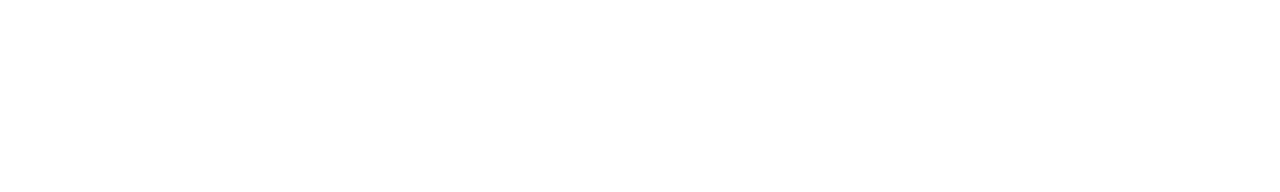
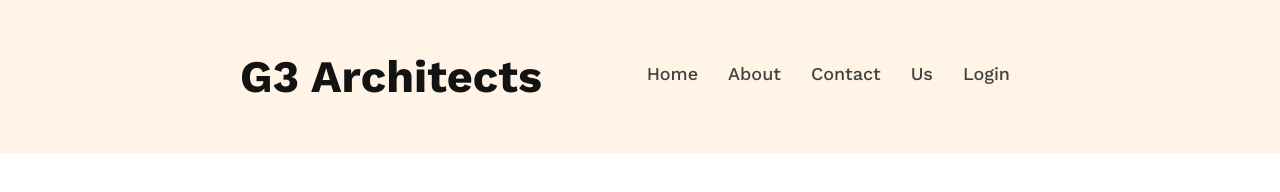
Before and after one commit to Amin7775/G3-Architect-Website, a plain HTML site: page index.html in a window 1280 px wide. Drawn offline with nearby package versions, Linux system fonts and the light colour scheme.

Commit message:
Added Navbar, setup google fonts

```diff
--- a/index.html
+++ b/index.html
@@ -1,13 +1,43 @@
 <!DOCTYPE html>
 <html lang="en">
-<head>
-    <meta charset="UTF-8">
-    <meta name="viewport" content="width=device-width, initial-scale=1.0">
+  <head>
+    <meta charset="UTF-8" />
+    <meta name="viewport" content="width=device-width, initial-scale=1.0" />
     <title>G3 Architect Website</title>
 
-    <link rel="stylesheet" href="styles/style.css">
-</head>
-<body>
+    <link rel="stylesheet" href="styles/style.css" />
 
-</body>
+    <link rel="preconnect" href="https://fonts.googleapis.com" />
+    <link rel="preconnect" href="https://fonts.gstatic.com" crossorigin />
+    <link
+      href="https://fonts.googleapis.com/css2?family=Work+Sans:wght@200;300;400;500;600;700;800&display=swap"
+      rel="stylesheet"
+    />
+  </head>
+  <body>
+    <!-- Header Start -->
+    <header class="header">
+      <!-- nav Start -->
+      <nav class="navbar">
+        <h1 class="navbar-title primary-title-font">G3 Architects</h1>
+
+        <ul>
+          <li><a href="">Home</a></li>
+          <li><a href="">About</a></li>
+          <li><a href="">Contact</a></li>
+          <li><a href="">Us</a></li>
+          <li><a href="">Login</a></li>
+        </ul>
+      </nav>
+      <!-- nav End -->
+    </header>
+    <!-- Header End -->
+    <!-- Main Start -->
+    <main></main>
+    <!-- Main End -->
+
+    <!-- Footer Start -->
+    <footer></footer>
+    <!-- Footer End -->
+  </body>
 </html>
--- a/styles/style.css
+++ b/styles/style.css
@@ -0,0 +1,45 @@
+/* Shared Styles */
+* {
+  font-family: "Work Sans", sans-serif;
+  margin: 0;
+  padding: 0;
+}
+
+.primary-title-font {
+  color: #131313;
+  font-weight: 700;
+}
+
+/* Heading Styles - Start */
+.header {
+  background: rgba(255, 144, 14, 0.1);
+  padding: 50px 240px;
+}
+
+/* Navbar Styles - Start */
+.navbar {
+  display: flex;
+  justify-content: space-between;
+}
+.navbar-title {
+  font-size: 45px;
+}
+
+.navbar > ul {
+  display: flex;
+  margin-top: 13px;
+}
+
+.navbar > ul > li {
+  list-style: none;
+  margin-right: 30px;
+}
+
+.navbar > ul > li > a {
+  text-decoration: none;
+  color: #424242;
+  font-size: 18px;
+  font-weight: 500;
+}
+/* Navbar Styles - End */
+/* Heading Styles - End */
```
